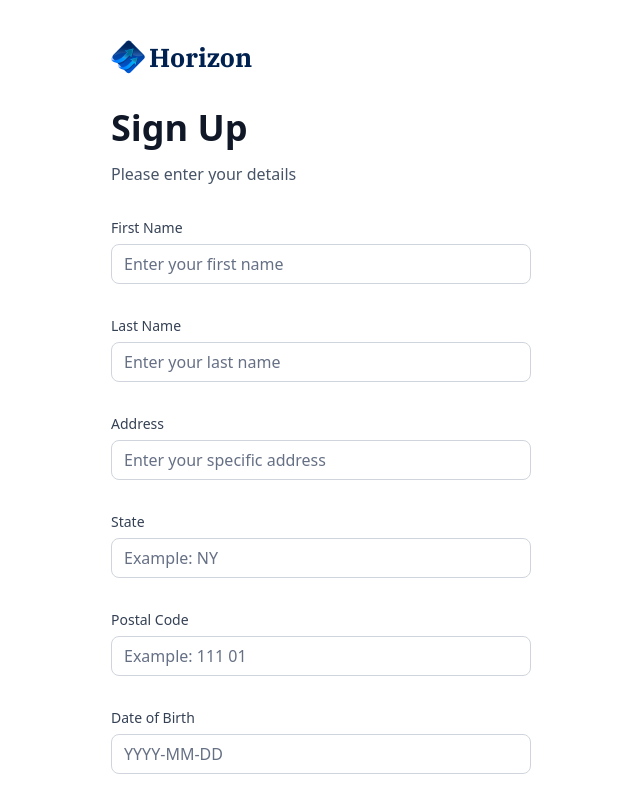
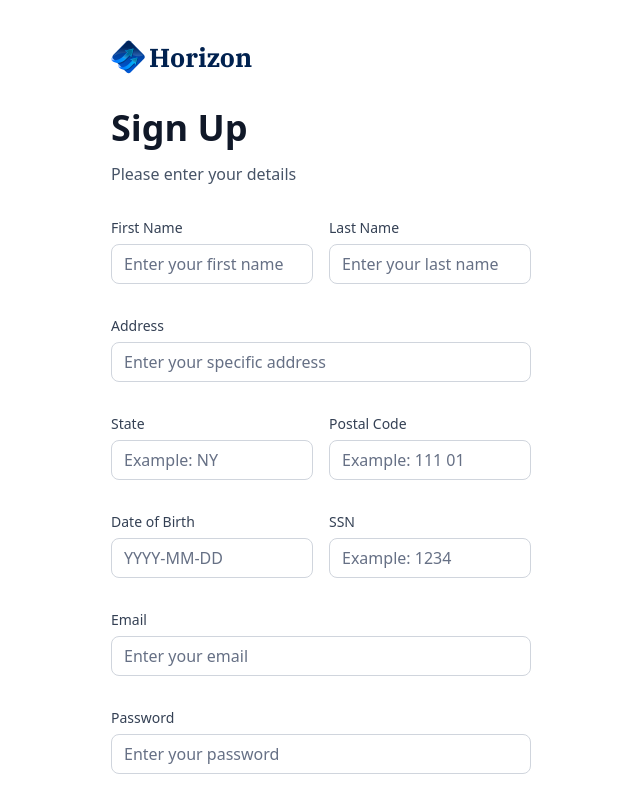
Before and after one commit to AntonTapper/banking-application, a Next.js app: page /sign-up in a window 1280 px wide. Shown: the top 800 px of the page, without its empty margins (319-959 px from the left). Built offline with nearby package versions, Linux system fonts and the light colour scheme.

Commit message:
form wip

```diff
--- a/components/AuthForm.tsx
+++ b/components/AuthForm.tsx
@@ -81,27 +81,33 @@
                           <form onSubmit={form.handleSubmit(onSubmit)} className="space-y-8">
                             {type === 'sign-up' && (
                                   <>
+                                    <div className='flex gap-4'>
                                       <CustomInput
                                           control={form.control} name="firstName" label="First Name" placeholder="Enter your first name"
                                       />
                                       <CustomInput
                                           control={form.control} name="lastName" label="Last Name" placeholder="Enter your last name"
                                       />
+                                    </div>
                                       <CustomInput
                                           control={form.control} name="address1" label="Address" placeholder="Enter your specific address"
                                       />
+                                      <div className='flex gap-4'>
                                         <CustomInput
                                           control={form.control} name="state" label="State" placeholder="Example: NY"
                                         />
                                         <CustomInput
                                           control={form.control} name="postalCode" label="Postal Code" placeholder="Example: 111 01"
                                         />
+                                      </div>
+                                      <div className='flex gap-4'>
                                         <CustomInput
                                             control={form.control} name="dateOfBirth" label="Date of Birth" placeholder="YYYY-MM-DD"
                                         />
                                         <CustomInput
                                           control={form.control} name="ssn" label="SSN" placeholder="Example: 1234"
                                         />
+                                      </div>
                                   </>
                             )}
 
```
Lines whose indentation alone changed are shown as unchanged.
